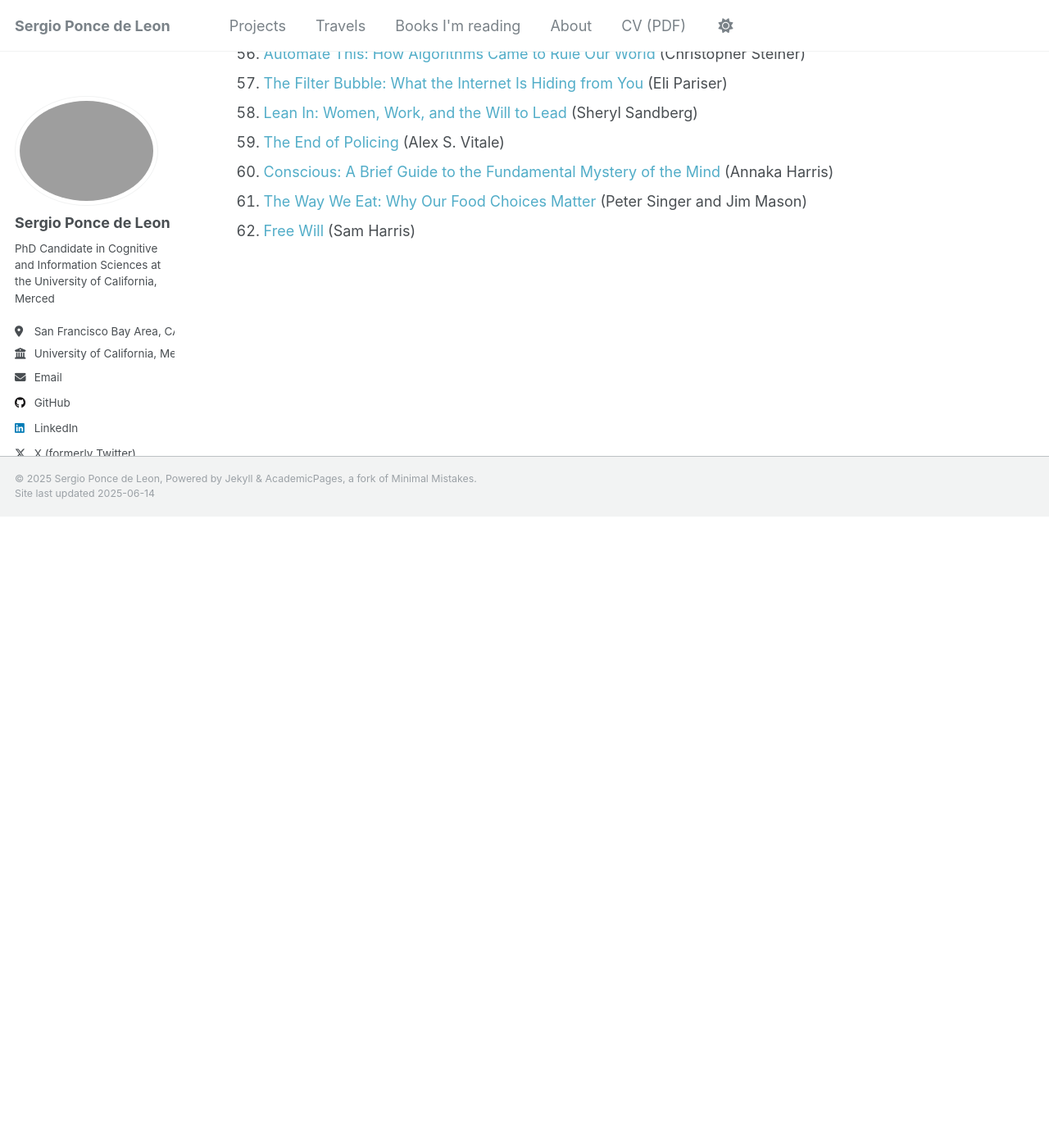
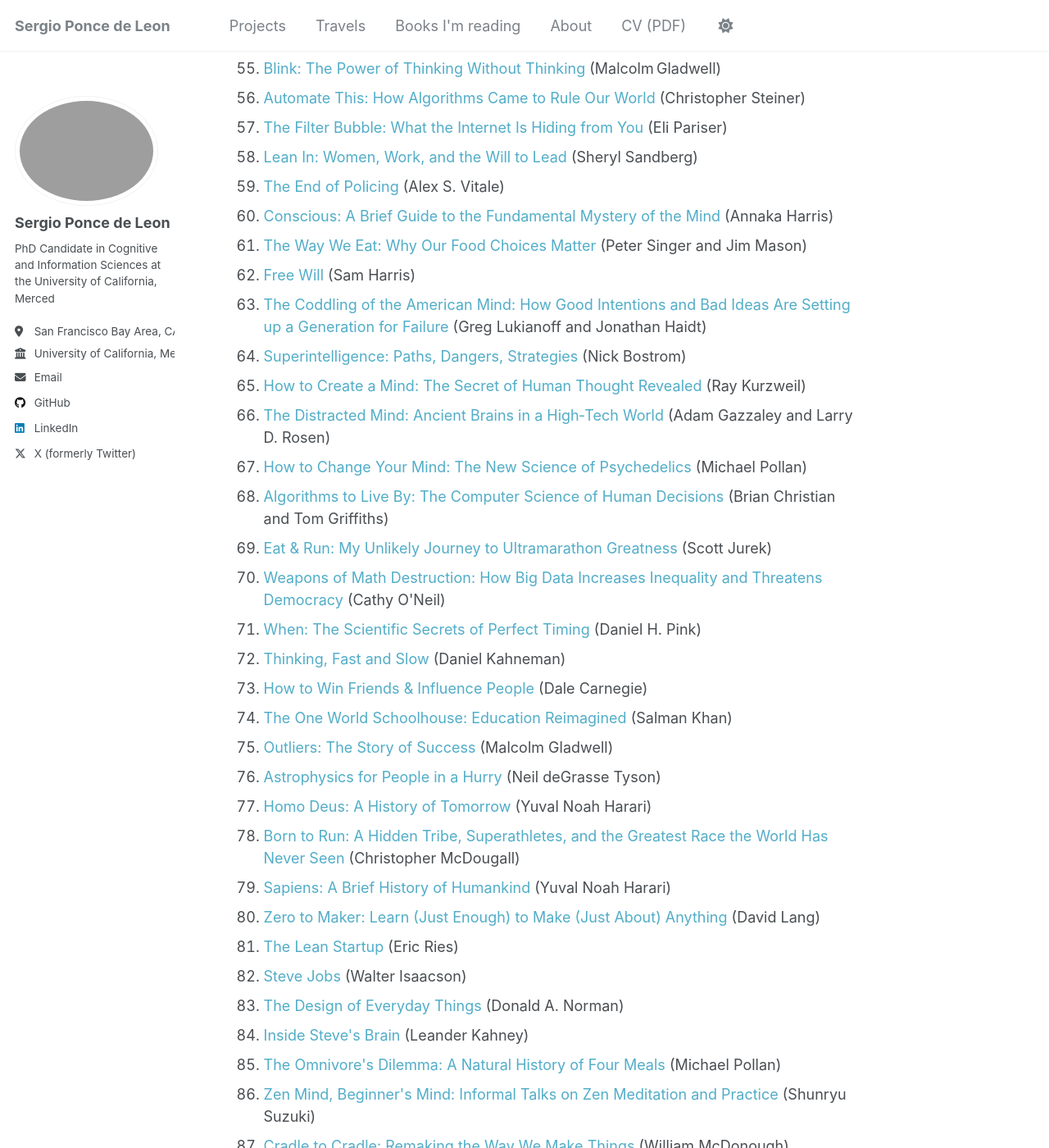
Before and after one commit to sergiopdl/sergiopdl.github.io, a Jekyll site: the page built from _pages/books-im-reading.md, in a window 1280 px wide and 1400 px high, scrolled down 3075 px. Shown: the whole window at 82% size. Built offline with Jekyll 4.4.1, drawn with Linux system fonts in a browser that asks for light colours; before the commit the page ends 3705 px from its top, so only the background shows below that; some of the changed text lies outside the part shown.

Commit message:
Added past books, updated config for broken new nav pages

```diff
--- a/_config.yml
+++ b/_config.yml
@@ -246,6 +246,9 @@ collections:
   projects:                                                                     # ADDED
     output: true
     permalink: /:collection/:path/
+  pages:                                                                        # ADDED
+    output: true
+    permalink: /:path/
 
 
 # These settings control how pages and collections are included in the site
--- a/_pages/books-im-reading.md
+++ b/_pages/books-im-reading.md
@@ -75,9 +75,31 @@ author_profile: true
   <li><a href="https://www.amazon.com/Conscious-Brief-Guide-Fundamental-Mystery/dp/0062906712" target="_blank">Conscious: A Brief Guide to the Fundamental Mystery of the Mind</a> (Annaka Harris)</li>
   <li><a href="https://www.amazon.com/Way-We-Eat-Choices-Matter/dp/1598870327" target="_blank">The Way We Eat: Why Our Food Choices Matter</a> (Peter Singer and Jim Mason)</li>
   <li><a href="https://www.amazon.com/Free-Will-Deckle-Edge-Harris/dp/1451683405" target="_blank">Free Will</a> (Sam Harris)</li>
+  <li><a href="https://www.amazon.com/Coddling-American-Mind-Intentions-Generation/dp/0735224897" target="_blank">The Coddling of the American Mind: How Good Intentions and Bad Ideas Are Setting up a Generation for Failure</a> (Greg Lukianoff and Jonathan Haidt)</li>
+  <li><a href="https://www.amazon.com/Superintelligence-Dangers-Strategies-Nick-Bostrom/dp/1501227742" target="_blank">Superintelligence: Paths, Dangers, Strategies</a> (Nick Bostrom)</li>
+  <li><a href="https://www.amazon.com/Create-Mind-Secret-Human-Thinking-Revealed/dp/0143124048" target="_blank">How to Create a Mind: The Secret of Human Thought Revealed</a> (Ray Kurzweil)</li>
+  <li><a href="https://www.amazon.com/Distracted-Mind-Ancient-Brains-High-Tech/dp/0262034948" target="_blank">The Distracted Mind: Ancient Brains in a High‑Tech World</a> (Adam Gazzaley and Larry D. Rosen)</li>
+  <li><a href="https://www.amazon.com/How-Change-Your-Mind-Science-Psychedelics/dp/1594204225" target="_blank">How to Change Your Mind: The New Science of Psychedelics</a> (Michael Pollan)</li>
+  <li><a href="https://www.amazon.com/Algorithms-Live-Computer-Science-Decisions-ebook/dp/B015CKNWJI" target="_blank">Algorithms to Live By: The Computer Science of Human Decisions</a> (Brian Christian and Tom Griffiths)</li>
+  <li><a href="https://www.amazon.com/Eat-Run-Unlikely-Ultramarathon-Greatness/dp/0544002318" target="_blank">Eat & Run: My Unlikely Journey to Ultramarathon Greatness</a> (Scott Jurek)</li>
+  <li><a href="https://www.amazon.com/Weapons-Math-Destruction-Inequality-Democracy/dp/0553418815" target="_blank">Weapons of Math Destruction: How Big Data Increases Inequality and Threatens Democracy</a> (Cathy O'Neil)</li>
+  <li><a href="https://www.amazon.com/When-Scientific-Secrets-Perfect-Timing/dp/0735210624" target="_blank">When: The Scientific Secrets of Perfect Timing</a> (Daniel H. Pink)</li>
+  <li><a href="https://www.amazon.com/Thinking-Fast-Slow-Daniel-Kahneman/dp/0374533555" target="_blank">Thinking, Fast and Slow</a> (Daniel Kahneman)</li>
+  <li><a href="https://www.amazon.com/How-Win-Friends-Influence-People/dp/0671027034" target="_blank">How to Win Friends & Influence People</a> (Dale Carnegie)</li>
+  <li><a href="https://www.amazon.com/One-World-Schoolhouse-Education-Reimagined/dp/1455508381" target="_blank">The One World Schoolhouse: Education Reimagined</a> (Salman Khan)</li>
+  <li><a href="https://www.amazon.com/Outliers-Story-Success-Malcolm-Gladwell/dp/0316017930" target="_blank">Outliers: The Story of Success</a> (Malcolm Gladwell)</li>
+  <li><a href="https://www.amazon.com/Astrophysics-People-Hurry-Neil-deGrasse/dp/0393609391" target="_blank">Astrophysics for People in a Hurry</a> (Neil deGrasse Tyson)</li>
+  <li><a href="https://www.amazon.com/Homo-Deus-Brief-History-Tomorrow/dp/0062464310" target="_blank">Homo Deus: A History of Tomorrow</a> (Yuval Noah Harari)</li>
 
-
-  <!-- <li><a href="https://www.amazon.com/How-Win-Friends-Influence-People/dp/0671027034" target="_blank">How to Win Friends and Influence People</a> (Dale Carnegie)</li>
-  <li><a href="https://www.amazon.com/One-World-Schoolhouse-Education-Reimagined/dp/1455508381" target="_blank">The One World Schoolhouse: Education Reimagined</a> (Salman Khan)</li> -->
-
+  <li><a href="https://www.amazon.com/Born-Run-Hidden-Superathletes-Greatest/dp/0307279189" target="_blank">Born to Run: A Hidden Tribe, Superathletes, and the Greatest Race the World Has Never Seen</a> (Christopher McDougall)</li>
+  <li><a href="https://www.amazon.com/Sapiens-Humankind-Yuval-Noah-Harari/dp/0062316095" target="_blank">Sapiens: A Brief History of Humankind</a> (Yuval Noah Harari)</li>
+  <li><a href="https://www.amazon.com/Zero-Maker-Learn-Enough-Anything/dp/1449356435" target="_blank">Zero to Maker: Learn (Just Enough) to Make (Just About) Anything</a> (David Lang)</li>
+  <li><a href="https://www.amazon.com/Lean-Startup-Entrepreneurs-Continuous-Innovation/dp/0307887898" target="_blank">The Lean Startup</a> (Eric Ries)</li>
+  <li><a href="https://www.amazon.com/Steve-Jobs-Walter-Isaacson/dp/1451648537" target="_blank">Steve Jobs</a> (Walter Isaacson)</li>
+  <li><a href="https://www.amazon.com/Design-Everyday-Things-Revised-Expanded/dp/0465050654" target="_blank">The Design of Everyday Things</a> (Donald A. Norman)</li>
+  <li><a href="https://www.amazon.com/Inside-Steves-Brain-Leander-Kahney/dp/1591845513" target="_blank">Inside Steve's Brain</a> (Leander Kahney)</li>
+  <li><a href="https://www.amazon.com/Omnivores-Dilemma-Natural-History-Four/dp/0143038583" target="_blank">The Omnivore's Dilemma: A Natural History of Four Meals</a> (Michael Pollan)</li>
+  <li><a href="https://www.amazon.com/Zen-Mind-Beginners-Informal-Meditation/dp/1590308492" target="_blank">Zen Mind, Beginner's Mind: Informal Talks on Zen Meditation and Practice</a> (Shunryu Suzuki)</li>
+  <li><a href="https://www.amazon.com/Cradle-Making-Things-Way-Make/dp/0865475873" target="_blank">Cradle to Cradle: Remaking the Way We Make Things</a> (William McDonough)</li>
+  <li><a href="https://www.amazon.com/Conversations-God-Uncommon-Dialogue-Book/dp/0399142789" target="_blank">Conversations with God: An Uncommon Dialogue, Book 1</a> (Neale Donald Walsch)</li>
 </ol>
```
